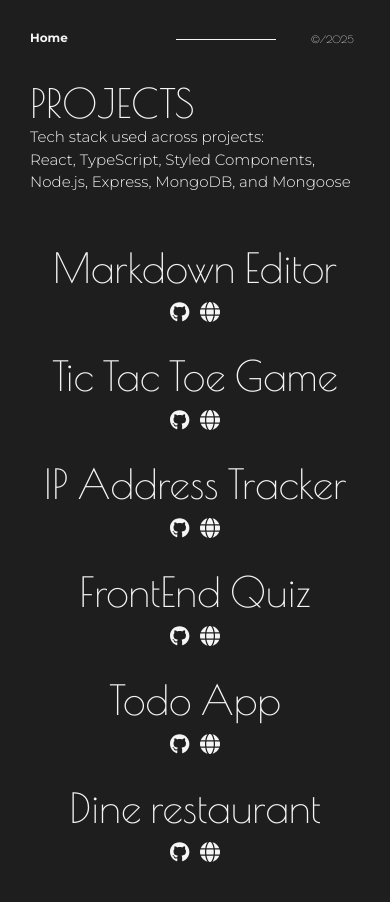
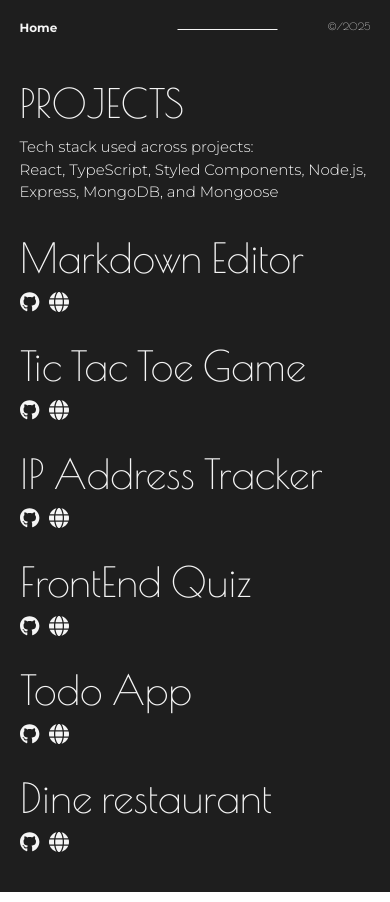
Before and after one commit to MarinaDur/my-portfolio, a Next.js app: page /projects in a window 390 px wide. Built offline with nearby package versions, Linux system fonts and the light colour scheme.

Commit message:
refactor: remove unused PageContainer component and clean up imports; adjust layout styles for better responsiveness

```diff
--- a/src/app/components/Main.tsx
+++ b/src/app/components/Main.tsx
@@ -1,7 +1,7 @@
 "use client";
 
 import { styled } from "styled-components";
-import StyledLayout from "./StyledLayout";
+// import StyledLayout from "./StyledLayout";
 import Navigation from "./Navigation";
 import GlobalStyles from "../../../styles/GlobalStyles";
 import { usePathname } from "next/navigation";
@@ -19,19 +19,16 @@ interface StyledMainProps {
 const StyledMain = styled.main<StyledMainProps>`
   display: flex;
   flex-direction: column;
-  height: 100vh;
-  /* width: 100vw; */
-  /* overflow: hidden; */
-  /* background: ${(props) => props.$backgroundColor};
-  color: ${(props) => props.$color}; */
+  min-height: 100vh;
+  position: relative;
+  align-items: center;
+  justify-content: center;
 
   @media (min-width: 1024px) {
     height: 100vh;
     align-items: center;
-    justify-content: center;
     display: flex;
     overflow: hidden;
-    position: relative;
   }
 `;
 
@@ -74,12 +71,10 @@ function Main({ children }: { children: React.ReactNode }) {
     <StyledMain>
       <GlobalStyles />
       <WelcomeScreen />
-      <StyledLayout>
-        <Navigation navItems={navItems} color={color} />
-        <QueryClientProvider client={queryClient}>
-          {children}
-        </QueryClientProvider>
-      </StyledLayout>
+      {/* <StyledLayout> */}
+      <Navigation navItems={navItems} color={color} />
+      <QueryClientProvider client={queryClient}>{children}</QueryClientProvider>
+      {/* </StyledLayout> */}
     </StyledMain>
   );
 }
--- a/src/app/components/Navigation.tsx
+++ b/src/app/components/Navigation.tsx
@@ -19,35 +19,32 @@ interface StyledNavigationProps {
 }
 
 const StyledNavigation = styled.nav<StyledNavigationProps>`
+  position: fixed;
+  transform: translateX(-50%);
+  top: 2rem;
+  left: 50%;
+  z-index: 999;
+  display: flex;
+  gap: 14rem;
   color: ${(props) => props.$color || "var(--dark)"};
-  display: flex;
   flex-direction: row-reverse;
-  gap: 2rem;
-  margin: 3rem 3rem 0 3rem;
-  position: fixed;
-  top: 0;
-  z-index: 999;
+  width: 90%;
   justify-content: space-between;
-  width: 83%;
-  align-items: flex-end;
 
   @media (min-width: 1024px) {
+    position: absolute;
+    top: 70%;
+    left: 5vw;
+    transform: translateY(-50%) rotate(-90deg);
+    transform-origin: left center;
     flex-direction: row;
-
-    align-self: flex-end;
-    align-items: center;
-    transform: rotate(-90deg);
-    /* margin-bottom: 50px; */
-    /* padding-bottom: 3px;
-    padding-left: 10px; */
-    justify-self: normal;
-    position: static;
-    gap: 13rem;
+    width: 30%;
+    justify-content: flex-start;
   }
 `;
 
 const StyledNavcContainer = styled.div<StyledNavigationProps>`
-  gap: 1rem;
+  gap: 2rem;
   display: flex;
   &::after {
     content: "";
--- a/src/app/components/NavigationHomePage.tsx
+++ b/src/app/components/NavigationHomePage.tsx
@@ -7,10 +7,11 @@ const StyledNavigationHomePage = styled.nav`
   gap: 4rem;
   height: 100%;
   justify-content: center;
+  width: 90%;
 
   @media (min-width: 1024px) {
-    justify-content: flex-end;
-    width: 60%;
+    justify-content: center;
+    width: fit-content;
     align-items: flex-start;
     gap: 0;
   }
--- a/src/app/components/ProjectsLink.tsx
+++ b/src/app/components/ProjectsLink.tsx
@@ -7,7 +7,7 @@ const StyledListItem = styled.li`
   display: flex;
   flex-direction: column;
   gap: 1rem;
-  align-items: center;
+  align-items: left;
 
   @media (min-width: 1024px) {
     align-items: flex-start;
--- a/src/app/components/StyledLayout.tsx
+++ /dev/null
@@ -1,27 +0,0 @@
-import { styled } from "styled-components";
-
-const StyledStyledLayout = styled.div`
-  display: grid;
-  grid-template-columns: 1fr;
-  grid-template-rows: auto auto;
-  align-items: center;
-  justify-content: center;
-  height: 100vh;
-
-  @media (min-width: 1024px) {
-    /* grid-template-columns: 80px auto; */
-    grid-template-columns: 5% 95%;
-    grid-template-rows: min(460px, 100vh);
-    /* width: 100vw; */
-    justify-items: center;
-    width: 100%;
-    height: max-content;
-    gap: 5rem;
-  }
-`;
-
-function StyledLayout({ children }: { children: React.ReactNode }) {
-  return <StyledStyledLayout>{children}</StyledStyledLayout>;
-}
-
-export default StyledLayout;
--- a/src/app/projects/page.tsx
+++ b/src/app/projects/page.tsx
@@ -1,7 +1,6 @@
 "use client";
 
 import { styled } from "styled-components";
-import PageContainer from "../ui/PageContainer";
 import PageTitle from "../ui/PageTitle";
 import Paragraph from "../ui/Paragraph";
 import ProjectsLink from "../components/ProjectsLink";
@@ -12,9 +11,21 @@ import FadeScrollWrapper from "../ui/FadeScrollWrapper";
 
 const StyledHeader = styled.div`
   color: var(--light);
+  padding: 8rem 0 3rem 0;
+  width: 90%;
+  display: flex;
+  gap: 1rem;
+  flex-direction: column;
 
   @media (min-width: 1024px) {
-    width: 40%;
+    margin-top: auto;
+    padding: 0 0 5rem 8vw;
+  }
+`;
+
+const StylesParagraph = styled.div`
+  @media (min-width: 1024px) {
+    width: 45ch;
   }
 `;
 
@@ -22,6 +33,8 @@ const StyledCon = styled.div`
   display: flex;
   flex-direction: column;
   justify-content: center;
+  width: 90%;
+  align-items: flex-start;
 
   @media (min-width: 1024px) {
     justify-content: flex-start;
@@ -40,6 +53,7 @@ const StyledList = styled.ul`
   flex-direction: column;
   gap: 3rem;
   color: var(--light);
+  align-items: flex-start;
 `;
 
 const StyledListWrapper = styled.div`
@@ -61,7 +75,7 @@ const StyledListWrapper = styled.div`
     height: 100vh;
     overflow-y: scroll;
     will-change: transform;
-    padding: 7rem 0 7rem 0;
+    padding: 7rem 5vw 5rem 0;
     scrollbar-width: none;
     -ms-overflow-style: none;
 
@@ -78,18 +92,19 @@ function ProjectsPage() {
   return (
     <>
       <PageBg bgColor="var(--dark)" />
-      <PageContainer
+      {/* <PageContainer
         gap="5rem"
         height="100%"
         overflow="hidden"
         heightBSize="calc(100vh - 2rem)"
         alignItems="flex-end"
         bg="var(--dark)"
-      >
+      > */}
       <StyledHeader>
         <PageTitle as="h2" $color="var(--light)" $page="projects">
           PROJECTS
         </PageTitle>
+        <StylesParagraph>
           <Paragraph $fontSize="clamp(1.5rem, 1.5vw, 2.3rem)">
             Tech stack used across projects:
           </Paragraph>
@@ -97,6 +112,7 @@ function ProjectsPage() {
             React, TypeScript, Styled Components, Node.js, Express, MongoDB, and
             Mongoose
           </Paragraph>
+        </StylesParagraph>
       </StyledHeader>
       <StyledCon>
         <FadeScrollWrapper>
@@ -144,7 +160,7 @@ function ProjectsPage() {
           </StyledListWrapper>
         </FadeScrollWrapper>
       </StyledCon>
-      </PageContainer>
+      {/* </PageContainer> */}
     </>
   );
 }
--- a/src/app/ui/PageContainer.tsx
+++ /dev/null
@@ -1,101 +0,0 @@
-import { styled } from "styled-components";
-
-interface PageContainerProps {
-  children: React.ReactNode;
-  gap?: string;
-  height?: string;
-  padding?: string;
-  overflow?: string;
-  heightBSize?: string;
-  maxHeight?: string;
-  position?: string;
-  minHeight?: string;
-  alignItems?: string;
-  bg?: string;
-  justifyContent?: string;
-}
-
-interface StyledPageContainerProps {
-  $gap?: string;
-  $height?: string;
-  $padding?: string;
-  $overflow?: string;
-  $heightBSize?: string;
-  $maxHeight?: string;
-  $position?: string;
-  $minHeight?: string;
-  $alignItems?: string;
-  $bg?: string;
-  $justifyContent?: string;
-}
-
-const StyledPageContainer = styled.div<StyledPageContainerProps>`
-  display: flex;
-  flex-direction: column;
-  padding: ${(props) => props.$padding || "8rem 3rem 0 3rem"};
-  gap: ${(props) => props.$gap || "2rem"};
-  /* height: ${(props) => props.$height || "calc(100vh - 18.4px - 3rem)"}; */
-  /* height: 100vh; */
-  width: 100%;
-  max-width: 1500px;
-
-  @media (max-width: 767px) {
-    background: ${(props) => props.$bg || "var(--light)"};
-    /* padding: 1rem;
-    align-items: center; */
-  }
-
-  @media (min-width: 1024px) {
-    flex-direction: row;
-    padding-bottom: 0;
-    justify-content: ${(props) => props.$justifyContent || "space-between"};
-    padding: 2rem 2rem 0 2rem;
-    /* overflow: ${(props) => props.$overflow || "auto"};
-    height: ${(props) => props.$heightBSize || "100%"}; */
-    height: 100vh;
-    gap: 2rem;
-    min-height: ${(props) => props.$minHeight || "100%"};
-    max-height: ${(props) => props.$maxHeight || "100%"};
-    /* position: ${(props) => props.$position || "relative"}; */
-    align-items: ${(props) => props.$alignItems || "flex-start"};
-  }
-
-  @media (min-width: 1900px) {
-    height: 100%;
-  }
-`;
-
-function PageContainer({
-  children,
-  gap,
-  height,
-  padding,
-  overflow,
-  heightBSize,
-  maxHeight,
-  minHeight,
-  position,
-  alignItems,
-  bg,
-  justifyContent,
-}: PageContainerProps) {
-  return (
-    <StyledPageContainer
-      $gap={gap}
-      $height={height}
-      $padding={padding}
-      $overflow={overflow}
-      $heightBSize={heightBSize}
-      $maxHeight={maxHeight}
-      $minHeight={minHeight}
-      $position={position}
-      $alignItems={alignItems}
-      $bg={bg}
-      $justifyContent={justifyContent}
-    >
-      {children}
-    </StyledPageContainer>
-  );
-}
-
-export default PageContainer;
```
Also changed, not shown: src/app/about/page.tsx (+17 -14 lines), src/app/components/Form.tsx (+7 -7 lines), src/app/contact/page.tsx (+26 -6 lines), src/app/page.tsx (+5 -5 lines). Lines whose indentation alone changed are shown as unchanged.
